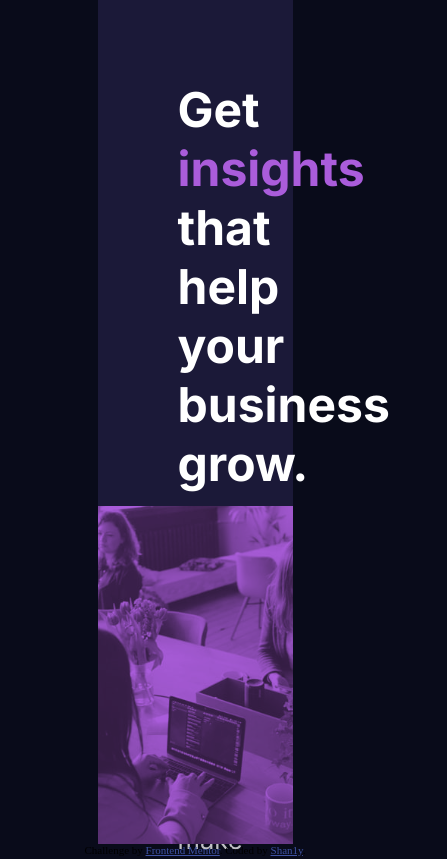
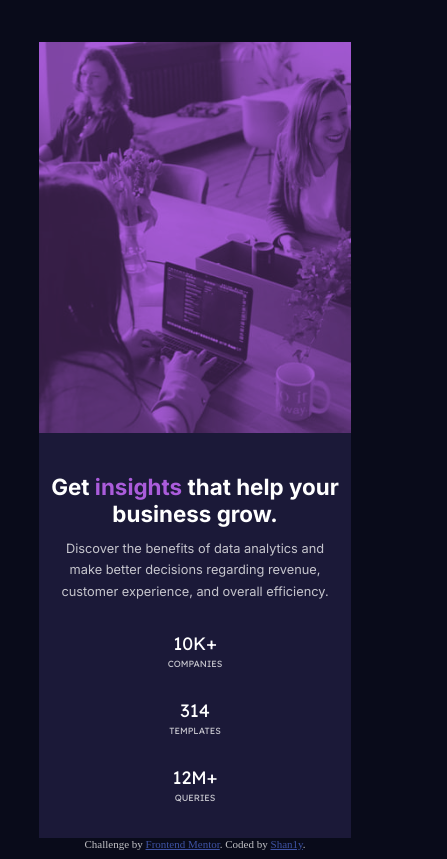
Before and after one commit to shan1y/stats-preview-card-component-main, a plain HTML site: page index.html in a window 390 px wide. Shown: the top 859 px of the page, 447 px wide, since content can reach past the window. Drawn offline with Linux system fonts and the light colour scheme.

Commit message:
3rd draft

```diff
--- a/styles.css
+++ b/styles.css
@@ -53,7 +53,7 @@ body {
 
 h1 {
   font-family: "Inter", sans-serif;
-  font-size: 3em;
+  font-size: 2.3em;
 }
 
 .violet {
@@ -62,7 +62,7 @@ h1 {
 
 p {
   font-family: "Inter", sans-serif;
-  font-size: 1.6em;
+  font-size: 1.2em;
   line-height: 1.7;
   color: var(--slightlywhite);
   padding-top: 0.8em;
@@ -101,7 +101,7 @@ p {
   text-transform: uppercase;
   color: var(--slightlywhite);
   line-height: 1.5;
-  font-size: 1em;
+  font-size: 0.8em;
   padding: 3em 0 0 0;
   font-family: "Lexend Deca", sans-serif;
 }
@@ -117,6 +117,7 @@ font-family: "Lexend Deca", sans-serif;*/
 .attribution {
   font-size: 11px;
   text-align: center;
+  color: var(--slightlytw);
 }
 .attribution a {
   color: hsl(228, 45%, 44%);
@@ -126,5 +127,44 @@ font-family: "Lexend Deca", sans-serif;*/
   .containerWrapper {
     flex-direction: column;
     width: 100%;
+    padding-top: 3em;
+  }
+
+  .container {
+    display: flex;
+    justify-content: center;
+    align-items: center;
+  }
+
+  .leftSide {
+    order: 2;
+    width: 80%;
+    text-align: center;
+  }
+
+  .rightSide {
+    order: -1;
+    width: 80%;
+  }
+
+  h1 {
+    font-size: 1.4em;
+    padding-top: 1.3em;
+  }
+
+  p {
+    font-size: 0.8em;
+  }
+
+  .numbers {
+    font-size: 0.7em;
+    flex-direction: column;
+    align-items: center;
+    justify-content: space-evenly;
+    padding-bottom: 2em;
+  }
+
+  .leftSide {
+    padding: 0.7em;
   }
 }
```
Also changed, not shown: index.html (+1 -2 lines).
